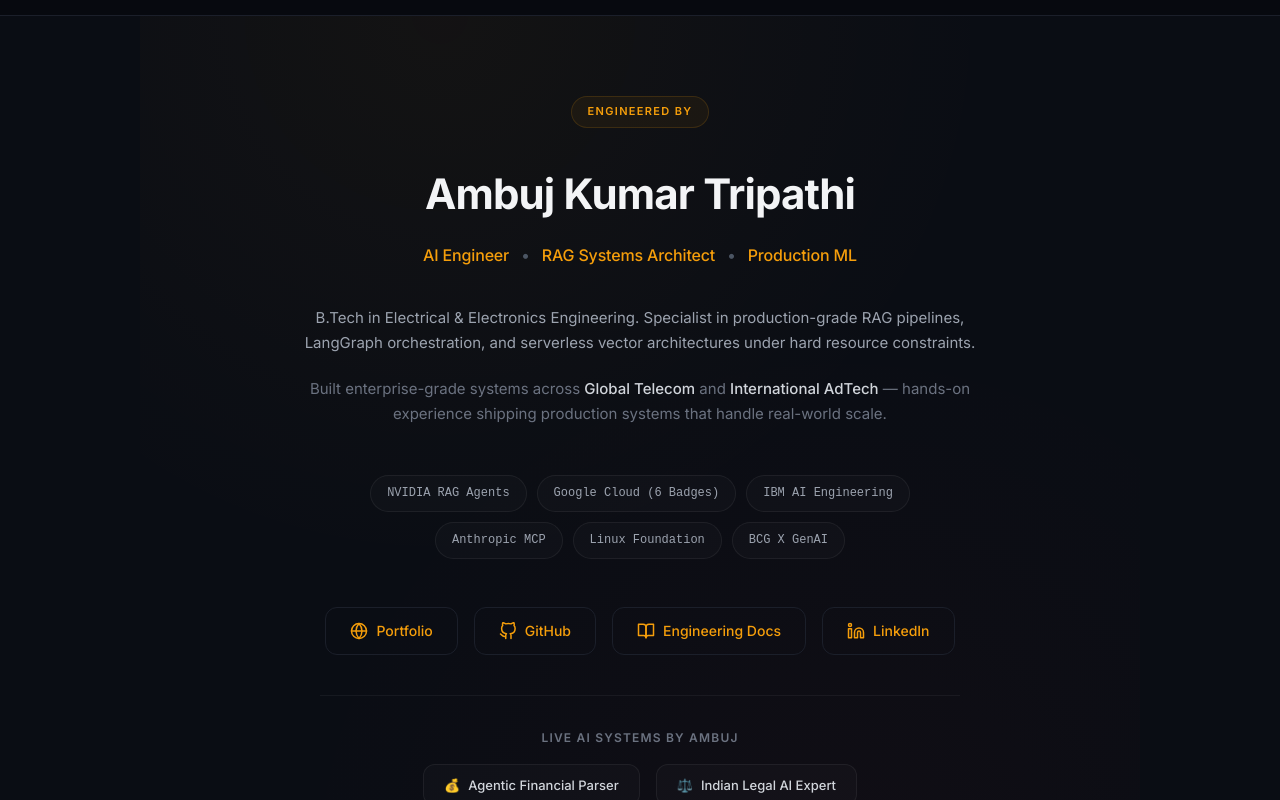
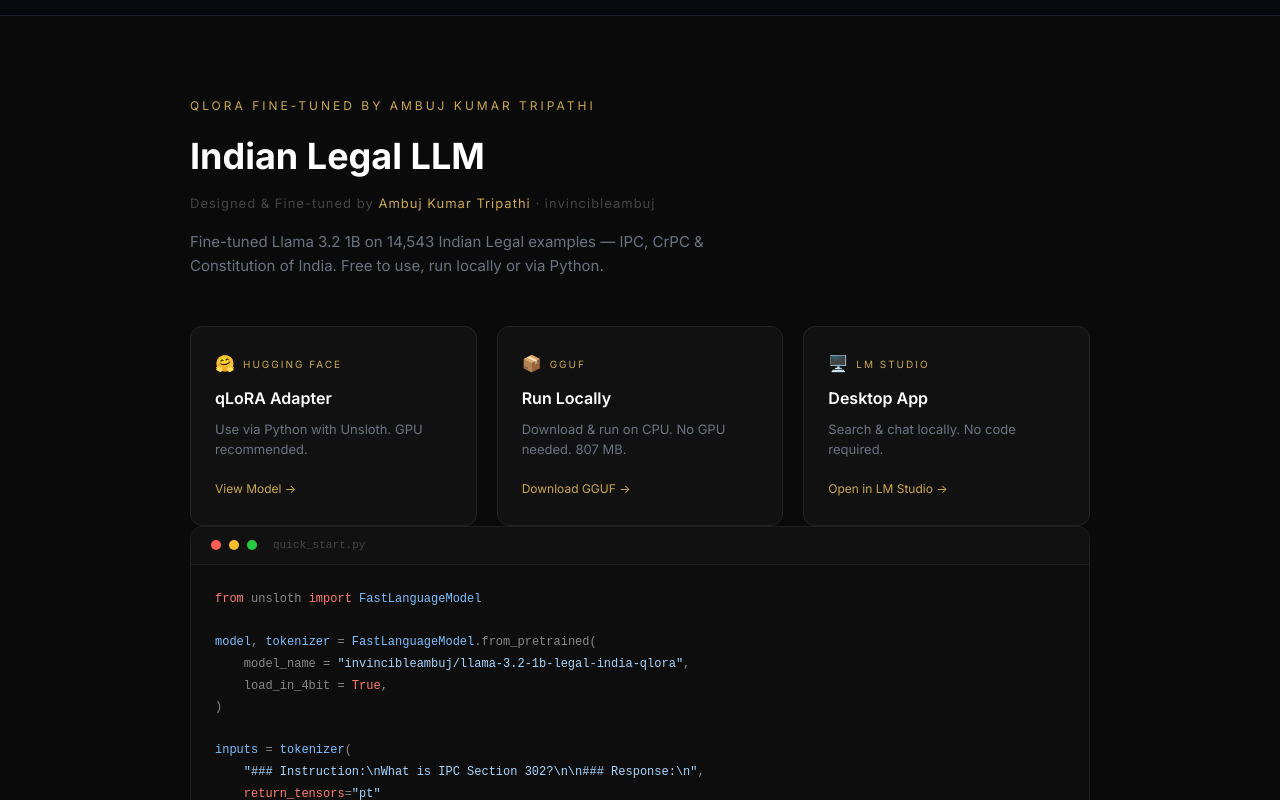
Before and after one commit to Ambuj123-lab/Citizen-Safety-AI-Assistant, a React app in the folder frontend/: page /login in a window 1280 px wide. Shown: the part 1820-2620 px from the top of the page. Built offline with nearby package versions, Linux system fonts and the light colour scheme; no server answers; the HTML template or start-up script is replaced by a standard one.

Commit message:
feat: Add verbatim QLoRA Fine-tuning section from Agentic Financial Parser

```diff
--- a/frontend/src/pages/Login.jsx
+++ b/frontend/src/pages/Login.jsx
@@ -27,6 +27,49 @@
     }, [target, duration]);
     return { count, ref };
 };
+
+/* ── Typewriter Code Block ── */
+function TypewriterCodeBlock() {
+  const [displayText, setDisplayText] = useState('');
+  const codeText = `from unsloth import FastLanguageModel
+
+model, tokenizer = FastLanguageModel.from_pretrained(
+    model_name = "invincibleambuj/llama-3.2-1b-legal-india-qlora",
+    load_in_4bit = True,
+)
+
+inputs = tokenizer(
+    "### Instruction:\\nWhat is IPC Section 302?\\n\\n### Response:\\n",
+    return_tensors="pt"
+)
+
+outputs = model.generate(**inputs, max_new_tokens=200, repetition_penalty=1.3)
+print(tokenizer.decode(outputs[0], skip_special_tokens=True))`;
+
+  useEffect(() => {
+    let index = 0;
+    const interval = setInterval(() => {
+      setDisplayText(codeText.slice(0, index));
+      index++;
+      if (index > codeText.length) clearInterval(interval);
+    }, 12);
+    return () => clearInterval(interval);
+  }, [codeText]);
+
+  const highlightCode = (code) => {
+    return code
+      .replace(/</g, '&lt;')
+      .replace(/>/g, '&gt;')
+      .replace(/(".*?")/g, '<span style="color: #a5d6ff">$1</span>')
+      .replace(/\b(from|import|True|return_tensors|max_new_tokens|repetition_penalty|skip_special_tokens)\b/g, '<span style="color: #ff7b72">$1</span>')
+      .replace(/\b(FastLanguageModel|model|tokenizer|inputs|outputs)\b/g, '<span style="color: #79c0ff">$1</span>')
+      .replace(/\b(print)\b/g, '<span style="color: #d2a8ff">$1</span>');
+  };
+
+  return (
+    <pre style={{ margin: '0', padding: '24px', fontFamily: "'JetBrains Mono', monospace", fontSize: '12px', lineHeight: '1.8', color: '#888', overflowX: 'auto', minHeight: '340px' }} dangerouslySetInnerHTML={{ __html: highlightCode(displayText) }}></pre>
+  );
+}
 
 /* ═══════════════════ LOGIN PAGE ═══════════════════ */
 const Login = () => {
@@ -280,6 +323,70 @@
                 </div>
             </section>
 
+            {/* ===== OPEN SOURCE MODEL ===== */}
+            <section id="opensource" className="opensource-section" style={{ padding: '80px 40px', background: '#0a0a0a', borderTop: '1px solid #1B1F2A', borderBottom: '1px solid #1B1F2A' }}>
+                <div style={{ maxWidth: '900px', margin: '0 auto' }}>
+
+                <p style={{ color: '#c9a84c', fontSize: '12px', letterSpacing: '3px', textTransform: 'uppercase', marginBottom: '12px' }}>qLoRA Fine-Tuned By Ambuj Kumar Tripathi</p>
+                <h2 style={{ color: '#ffffff', fontSize: '36px', fontWeight: '700', marginBottom: '8px' }}>Indian Legal LLM</h2>
+                <p style={{ color: '#444', fontSize: '13px', marginBottom: '16px', letterSpacing: '1px' }}>Designed & Fine-tuned by <span style={{ color: '#c9a84c' }}>Ambuj Kumar Tripathi</span> · invincibleambuj</p>
+                <p style={{ color: '#6B7280', fontSize: '15px', marginBottom: '48px', lineHeight: '1.6', maxWidth: '600px' }}>Fine-tuned Llama 3.2 1B on 14,543 Indian Legal examples — IPC, CrPC & Constitution of India. Free to use, run locally or via Python.</p>
+
+                <div className="grid grid-cols-1 md:grid-cols-3 gap-5 mb-8">
+
+                    <a href="https://huggingface.co/invincibleambuj/llama-3.2-1b-legal-india-qlora" target="_blank" rel="noreferrer" style={{ textDecoration: 'none' }}>
+                    <div style={{ background: '#111', border: '1px solid #222', borderRadius: '12px', padding: '24px' }} onMouseOver={(e) => e.currentTarget.style.borderColor='#c9a84c'} onMouseOut={(e) => e.currentTarget.style.borderColor='#222'}>
+                        <div style={{ display: 'flex', alignItems: 'center', gap: '8px', marginBottom: '10px' }}>
+                        <span style={{ fontSize: '16px' }}>🤗</span>
+                        <span style={{ color: '#c9a84c', fontSize: '10px', letterSpacing: '2px', textTransform: 'uppercase' }}>Hugging Face</span>
+                        </div>
+                        <h3 style={{ color: '#fff', fontSize: '16px', fontWeight: '600', margin: '0 0 8px 0' }}>qLoRA Adapter</h3>
+                        <p style={{ color: '#6B7280', fontSize: '13px', margin: '0 0 16px 0', lineHeight: '1.5' }}>Use via Python with Unsloth. GPU recommended.</p>
+                        <span style={{ color: '#c9a84c', fontSize: '12px' }}>View Model →</span>
+                    </div>
+                    </a>
+
+                    <a href="https://huggingface.co/invincibleambuj/Ambuj-Tripathi-Indian-Legal-Llama-GGUF" target="_blank" rel="noreferrer" style={{ textDecoration: 'none' }}>
+                    <div style={{ background: '#111', border: '1px solid #222', borderRadius: '12px', padding: '24px' }} onMouseOver={(e) => e.currentTarget.style.borderColor='#c9a84c'} onMouseOut={(e) => e.currentTarget.style.borderColor='#222'}>
+                        <div style={{ display: 'flex', alignItems: 'center', gap: '8px', marginBottom: '10px' }}>
+                        <span style={{ fontSize: '16px' }}>📦</span>
+                        <span style={{ color: '#c9a84c', fontSize: '10px', letterSpacing: '2px', textTransform: 'uppercase' }}>GGUF</span>
+                        </div>
+                        <h3 style={{ color: '#fff', fontSize: '16px', fontWeight: '600', margin: '0 0 8px 0' }}>Run Locally</h3>
+                        <p style={{ color: '#6B7280', fontSize: '13px', margin: '0 0 16px 0', lineHeight: '1.5' }}>Download & run on CPU. No GPU needed. 807 MB.</p>
+                        <span style={{ color: '#c9a84c', fontSize: '12px' }}>Download GGUF →</span>
+                    </div>
+                    </a>
+
+                    <a href="https://lmstudio.ai" target="_blank" rel="noreferrer" style={{ textDecoration: 'none' }}>
+                    <div style={{ background: '#111', border: '1px solid #222', borderRadius: '12px', padding: '24px' }} onMouseOver={(e) => e.currentTarget.style.borderColor='#c9a84c'} onMouseOut={(e) => e.currentTarget.style.borderColor='#222'}>
+                        <div style={{ display: 'flex', alignItems: 'center', gap: '8px', marginBottom: '10px' }}>
+                        <span style={{ fontSize: '16px' }}>🖥️</span>
+                        <span style={{ color: '#c9a84c', fontSize: '10px', letterSpacing: '2px', textTransform: 'uppercase' }}>LM Studio</span>
+                        </div>
+                        <h3 style={{ color: '#fff', fontSize: '16px', fontWeight: '600', margin: '0 0 8px 0' }}>Desktop App</h3>
+                        <p style={{ color: '#6B7280', fontSize: '13px', margin: '0 0 16px 0', lineHeight: '1.5' }}>Search & chat locally. No code required.</p>
+                        <span style={{ color: '#c9a84c', fontSize: '12px' }}>Open in LM Studio →</span>
+                    </div>
+                    </a>
+
+                </div>
+
+                <div style={{ background: '#0d0d0d', border: '1px solid #1e1e1e', borderRadius: '12px', overflow: 'hidden' }}>
+                    <div style={{ background: '#111', padding: '10px 20px', borderBottom: '1px solid #1e1e1e', display: 'flex', alignItems: 'center', gap: '8px' }}>
+                    <div style={{ width: '10px', height: '10px', borderRadius: '50%', background: '#ff5f56' }}></div>
+                    <div style={{ width: '10px', height: '10px', borderRadius: '50%', background: '#ffbd2e' }}></div>
+                    <div style={{ width: '10px', height: '10px', borderRadius: '50%', background: '#27c93f' }}></div>
+                    <span style={{ color: '#444', fontSize: '11px', marginLeft: '8px', fontFamily: 'monospace' }}>quick_start.py</span>
+                    </div>
+                    <TypewriterCodeBlock />
+                </div>
+
+                <p style={{ color: '#aaa', fontSize: '12px', marginTop: '20px', textAlign: 'center', letterSpacing: '0.5px' }}>Built with Llama 3.2 · Fine-tuned by <strong style={{ color: '#c9a84c' }}>Ambuj Kumar Tripathi</strong> · Llama 3.2 Community License</p>
+
+                </div>
+            </section>
+
             {/* ══════════════════ ENGINEERED BY SECTION ══════════════════ */}
             <section style={{ padding: '80px 20px', position: 'relative', zIndex: 10, borderTop: '1px solid #1B1F2A', background: '#0A0D14', overflow: 'hidden' }}>
                 {/* Accent Gradients */}
```
